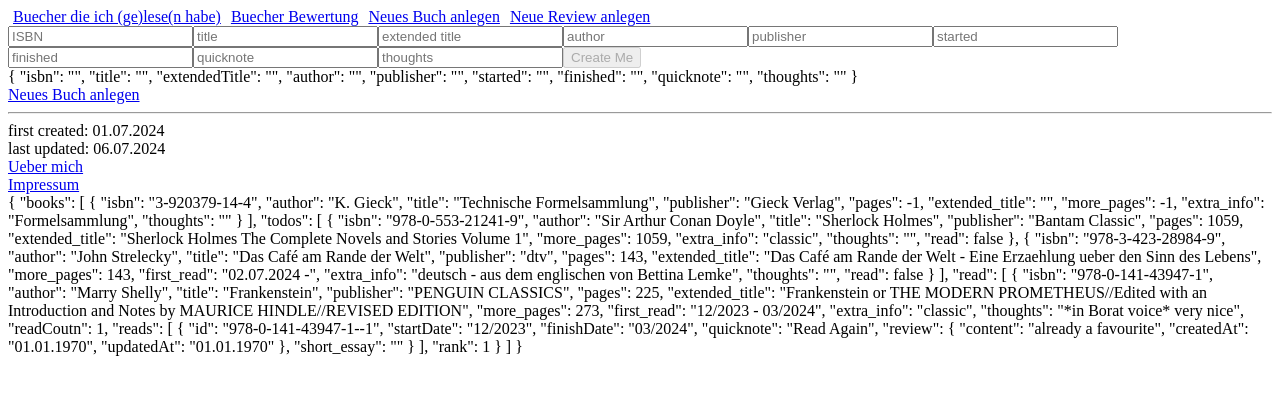
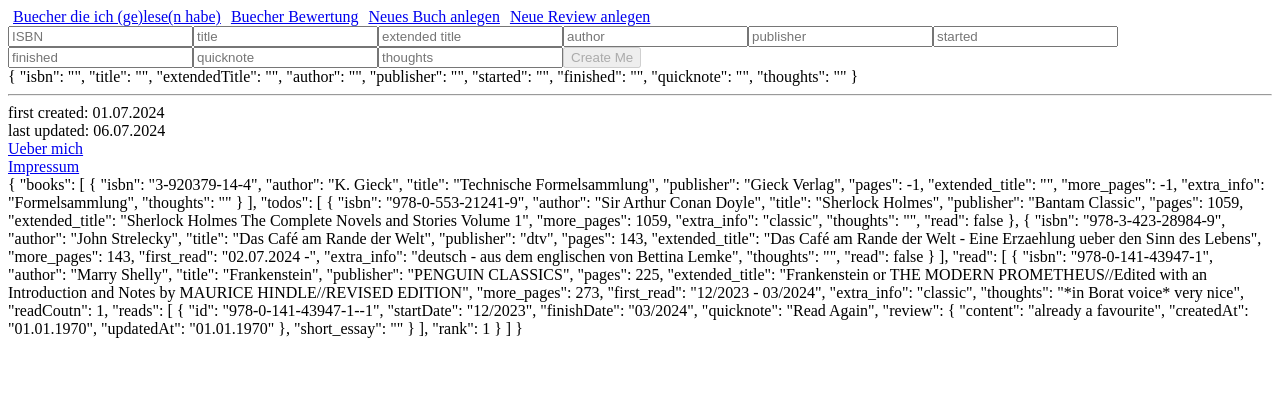
Before and after one commit to HIshoweRthoughtS/BooksFrontend, an Angular app: page /newbook in a window 1280 px wide. Shown: the top 394 px of the page. Built offline with nearby package versions, Linux system fonts and the light colour scheme.

Commit message:
remove link

```diff
--- a/src/app/new-book-form/new-book-form.component.html
+++ b/src/app/new-book-form/new-book-form.component.html
@@ -18,6 +18,3 @@
 
     {{newBookForm.value | json}}
 </div>
-
-
-<a [routerLink]="['/newbook']">Neues Buch anlegen</a>
```
